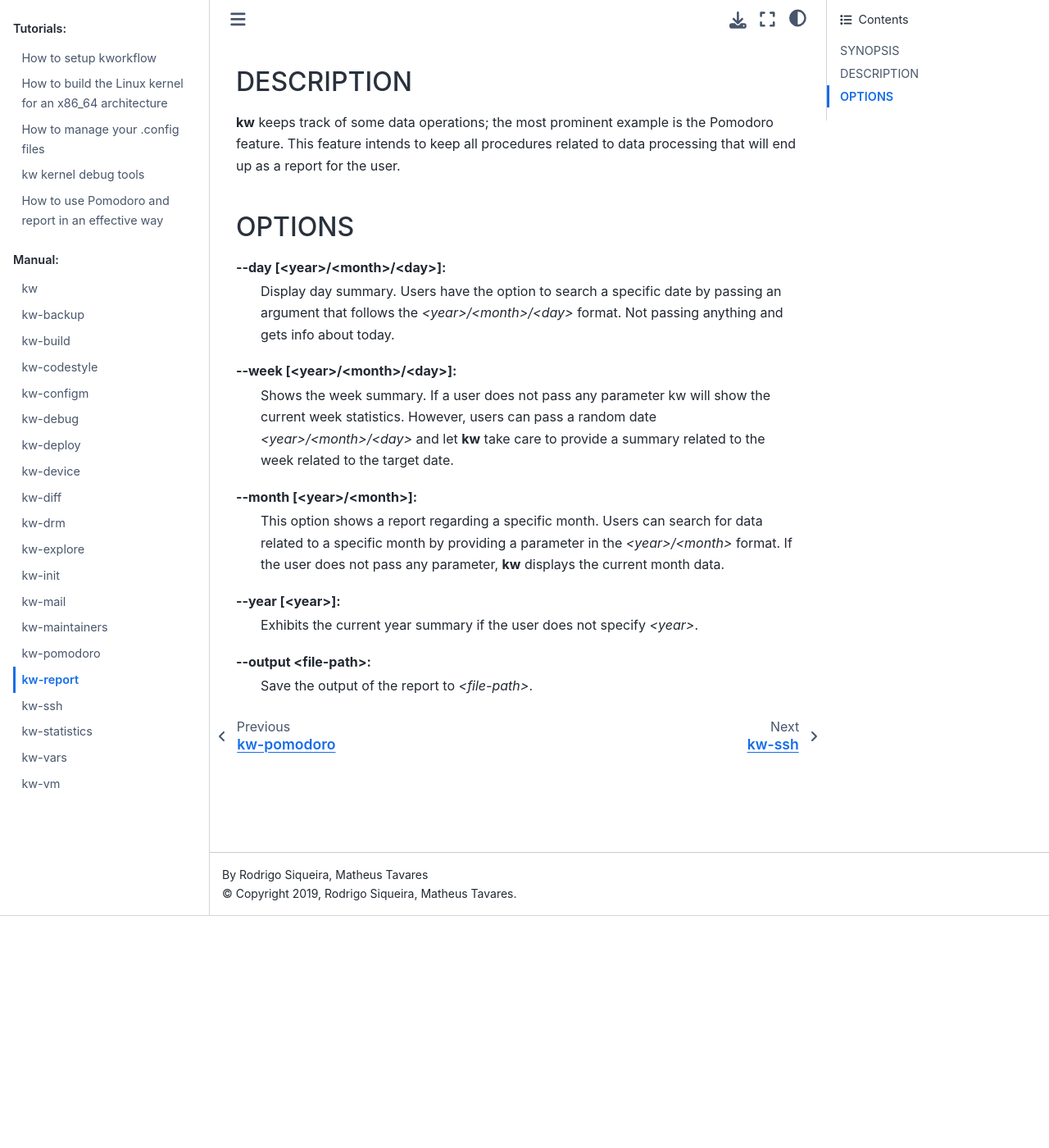
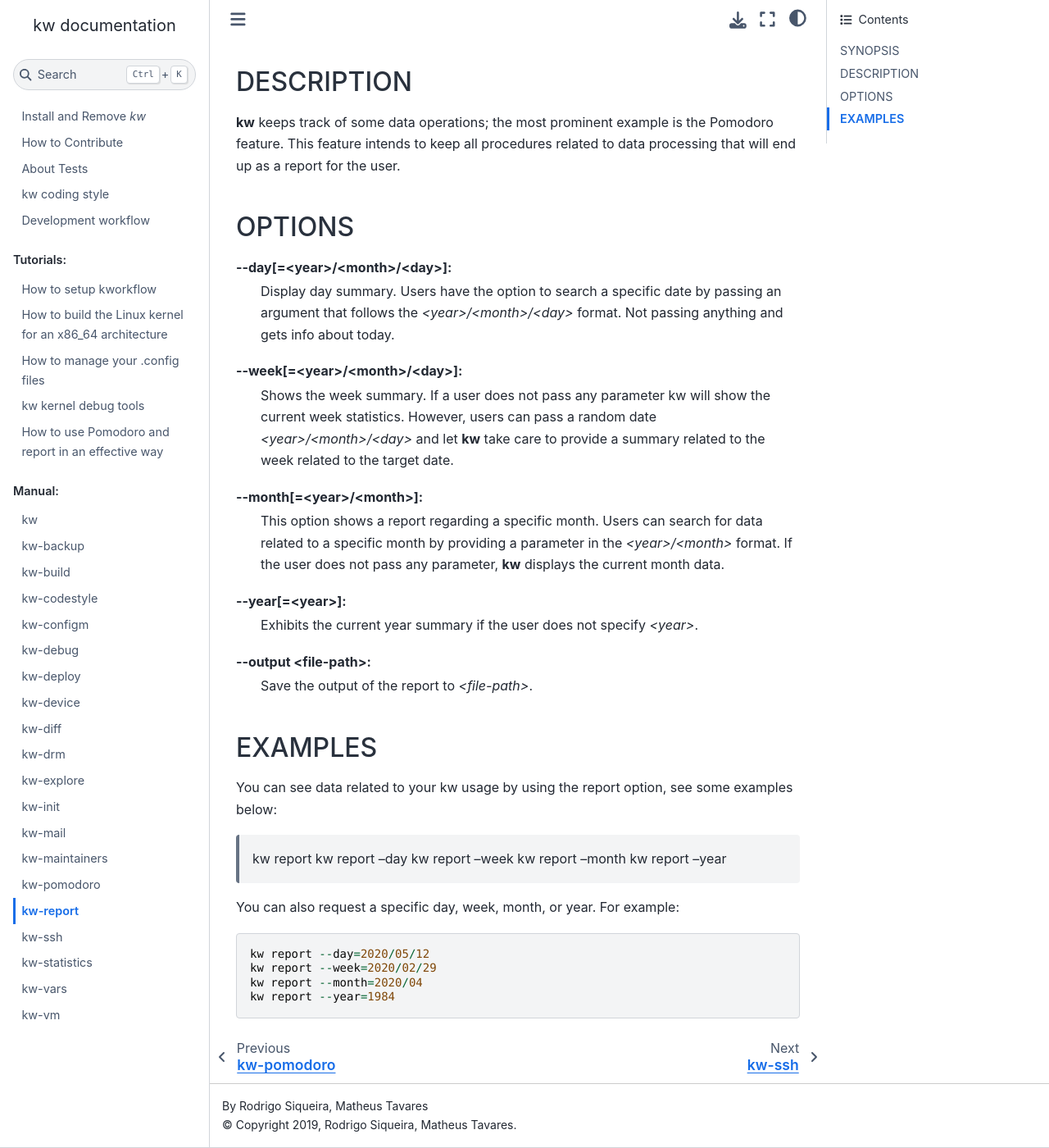
Before and after one commit to kworkflow/kworkflow, a Sphinx documentation site: the page built from documentation/man/features/report.rst, in a window 1280 px wide and 1400 px high, scrolled down 283 px. Shown: the whole window at 82% size. Built offline with Sphinx 7.4.7 and the Sphinx Book theme 1.1.4, drawn with Linux system fonts in a browser that asks for light colours.

```diff
--- a/documentation/man/features/report.rst
+++ b/documentation/man/features/report.rst
@@ -19,25 +19,43 @@
 
 OPTIONS
 =======
-\--day [<year>/<month>/<day>]:
+\--day[=<year>/<month>/<day>]:
   Display day summary. Users have the option to search a specific date by
   passing an argument that follows the *<year>/<month>/<day>* format. Not
   passing anything and gets info about today.
 
-\--week [<year>/<month>/<day>]:
+\--week[=<year>/<month>/<day>]:
   Shows the week summary. If a user does not pass any parameter kw will show
   the current week statistics. However, users can pass a random date
   *<year>/<month>/<day>* and let **kw** take care to provide a summary
   related to the week related to the target date.
 
-\--month [<year>/<month>]:
+\--month[=<year>/<month>]:
   This option shows a report regarding a specific month. Users can search for
   data related to a specific month by providing a parameter in the
   *<year>/<month>* format. If the user does not pass any parameter, **kw**
   displays the current month data.
 
-\--year [<year>]:
+\--year[=<year>]:
   Exhibits the current year summary if the user does not specify *<year>*.
 
 \--output <file-path>:
   Save the output of the report to *<file-path>*.
+
+EXAMPLES
+========
+You can see data related to your kw usage by using the report option, see
+some examples below:
+
+  kw report
+  kw report --day
+  kw report --week
+  kw report --month
+  kw report --year
+
+You can also request a specific day, week, month, or year. For example::
+
+  kw report --day=2020/05/12
+  kw report --week=2020/02/29
+  kw report --month=2020/04
+  kw report --year=1984
```
Also changed, not shown: 3 other files.
